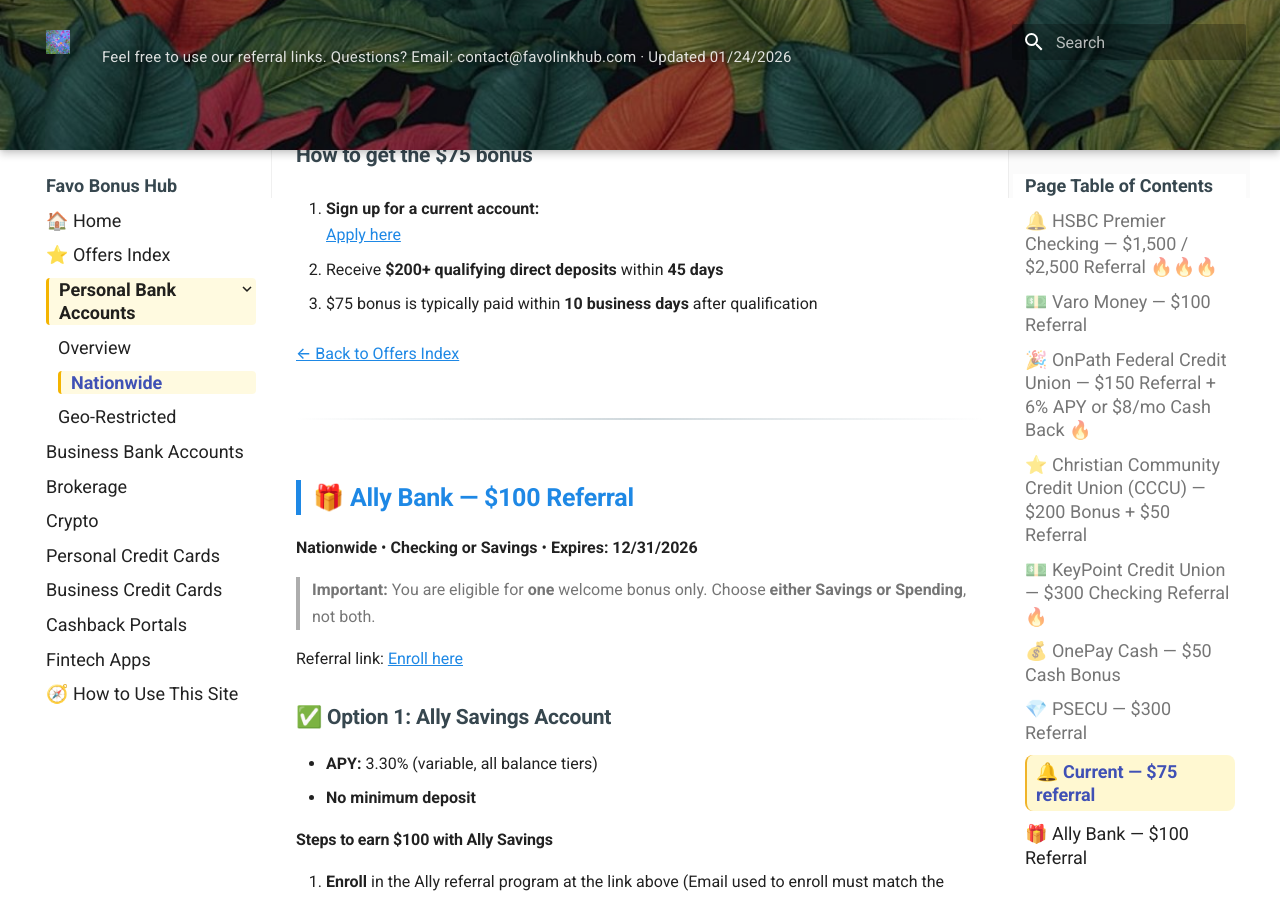
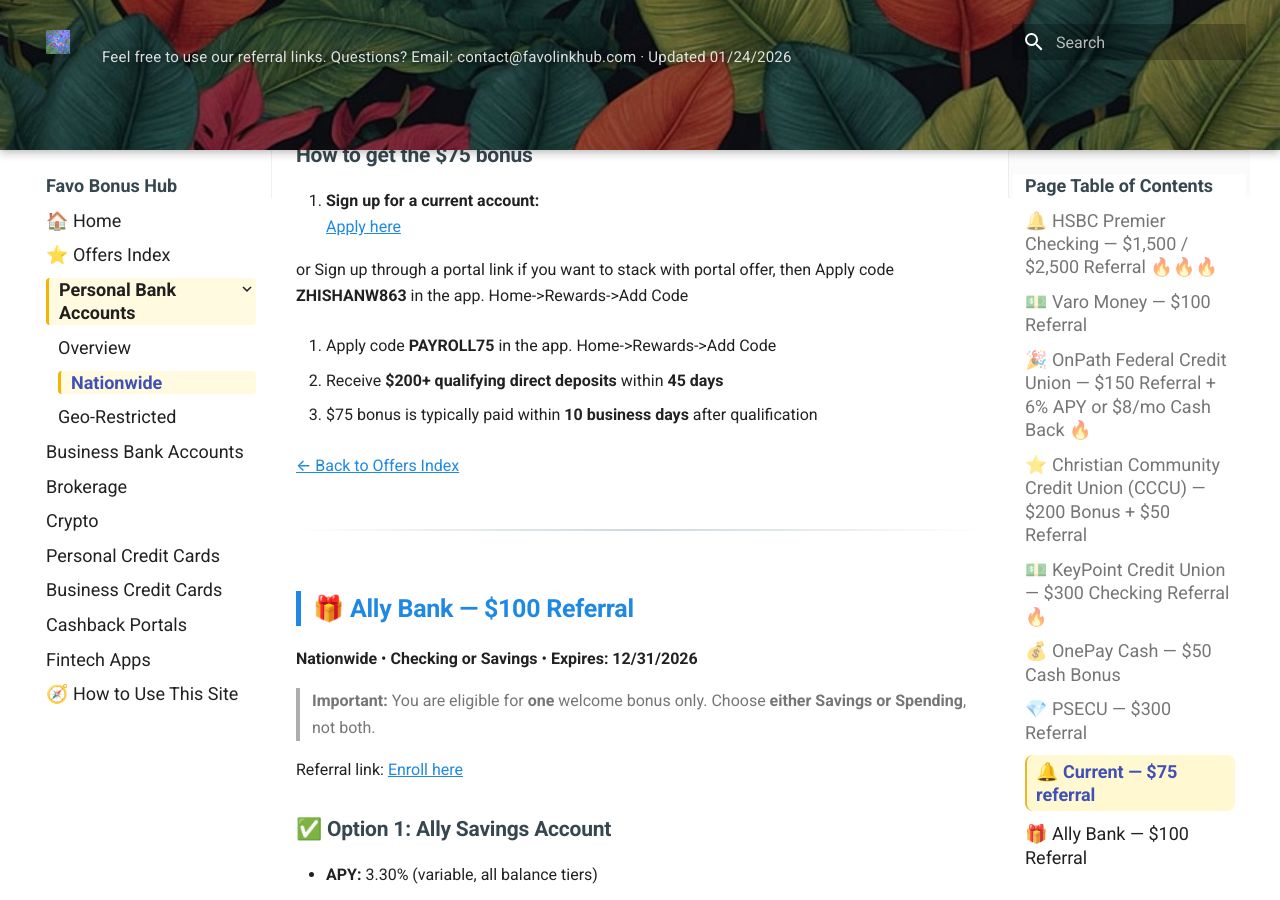
Before and after one commit to whispersofzephyr/favolinkhub-site, an MkDocs documentation site: the page built from docs/personal-bank-nationwide.md, in a window 1280 px wide and 900 px high, scrolled down 13096 px. Built offline with MkDocs 1.6.1 and Material for MkDocs 9.7.7, drawn with Linux system fonts in a browser that asks for light colours.

Commit message:
Update personal-bank-nationwide.md

```diff
--- a/docs/personal-bank-nationwide.md
+++ b/docs/personal-bank-nationwide.md
@@ -472,9 +472,13 @@ Open a **new Current account** and get **$75** when you receive a **$200+ qualif
 1. **Sign up for a current account:**
 [Apply here](https://current.com/get-started/?creator_code=ZHISHANW863)
 
-2. Receive **$200+ qualifying direct deposits** within **45 days**
+or Sign up through a portal link if you want to stack with portal offer, then Apply code **ZHISHANW863** in the app. Home->Rewards->Add Code
 
-3. $75 bonus is typically paid within **10 business days** after qualification
+2. Apply code **PAYROLL75** in the app. Home->Rewards->Add Code
+
+3. Receive **$200+ qualifying direct deposits** within **45 days**
+
+4. $75 bonus is typically paid within **10 business days** after qualification
 
 --8<-- "snippets/back-to-list.md"
 
```
